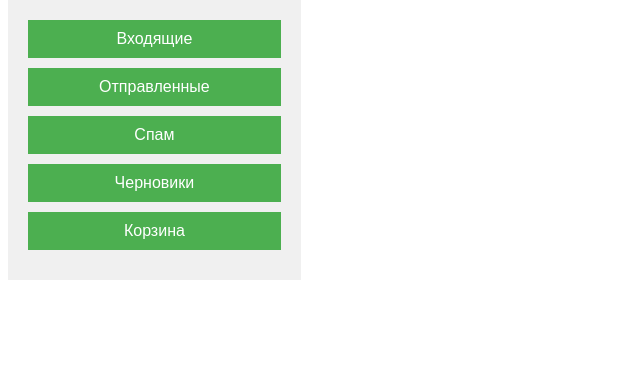
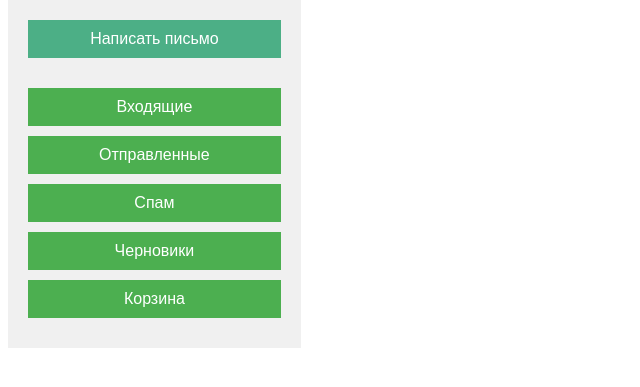
Before and after one commit to Tokiwokoe/email-client, a FastAPI app: page /pages/base in a window 1280 px wide. Shown: the part 26-413 px from the top of the page, without its empty margins (0-640 px from the left). Run offline with FastAPI, Linux system fonts and the light colour scheme; parts of the project's set-up code (start-up, migrations or seed data) failed here and were passed over.

Commit message:
send email w/ static email address

```diff
--- a/src/mail/services.py
+++ b/src/mail/services.py
@@ -7,8 +7,6 @@ import io
 import smtplib
 from email.mime.text import MIMEText
 from email.mime.multipart import MIMEMultipart
-
-from config import PASSWORD
 from cryptography.services import decrypt_message, rsa
 from database import async_session_maker
 from models.models import email_letter
--- a/src/main.py
+++ b/src/main.py
@@ -1,14 +1,14 @@
 from Crypto.Cipher import PKCS1_OAEP
 from starlette.responses import RedirectResponse
 from config import PASSWORD
-from fastapi import FastAPI, status
+from fastapi import FastAPI, status, Request, Form
 from fastapi_users import FastAPIUsers
 from auth.auth import auth_backend
 from auth.manager import get_user_manager
 from auth.schemas import UserRead, UserCreate
 from database import User
 from mail.services import imap_read_email, smtp_send_email, add_send_mail_to_database, delete_email_by_number
-from pages.router import router as router_pages, get_base_template
+from pages.router import router as router_pages
 from cryptography.services import encrypt_message, create_keys, rsa
 
 
@@ -45,8 +45,8 @@ def read_email(imap_login, folder):
     return imap_read_email(imap_login, imap_password, folder)
 
 
-@app.post('/send-email/{smtp_login}%{receiver}%{mail_text}')
-def send_email(smtp_login: str, receiver: str, mail_text: str, cipher: bool = False, mail_subject: str = ''):
+@app.post('/send-email')
+async def send_email(smtp_login: str = Form(...), receiver: str = Form(...), mail_subject: str = Form(''), mail_text: str = Form(''), cipher: bool = Form(False)):
     try:
         if cipher:
             fake_rsa, public_key, private_key, encrypted_des_key, encrypted_des_iv = create_keys()
@@ -72,10 +72,11 @@ def send_email(smtp_login: str, receiver: str, mail_text: str, cipher: bool = Fa
             des_iv_header = 'DES_IV: False'
 
         #await add_send_mail_to_database(smtp_login, receiver, mail_subject, mail_text)
-        return smtp_send_email(smtp_login, smtp_password, receiver, mail_subject, str(mail_text), cipher_header,
-                               rsa_header, des_key_header, des_iv_header)
+        await smtp_send_email(smtp_login, smtp_password, receiver, mail_subject, str(mail_text), cipher_header,
+                              rsa_header, des_key_header, des_iv_header)
     except Exception as err:
         print(err)
+    return RedirectResponse(f'/pages/base', status_code=status.HTTP_303_SEE_OTHER)
 
 
 @app.post('/delete-email/{message_id}', response_class=RedirectResponse)
--- a/src/templates/base.html
+++ b/src/templates/base.html
@@ -20,6 +20,11 @@
             background-color: #f0f0f0;
             padding: 20px;
         }
+        .write-letter {
+            width: 100%;
+            background-color: #f0f0f0;
+            margin-bottom: 30px;
+        }
         .content {
             flex-grow: 1;
             padding: 20px;
@@ -34,6 +39,16 @@
             border: none;
             text-align: center;
         }
+        .write-button {
+            display: block;
+            margin-bottom: 10px;
+            text-decoration: none;
+            background-color: #4CAF86;
+            color: white;
+            padding: 10px;
+            border: none;
+            text-align: center;
+        }
         .button:hover {
             background-color: #45a049;
         }
--- a/src/templates/main_page.html
+++ b/src/templates/main_page.html
@@ -2,6 +2,9 @@
 {% block content %}
 <div class="container">
     <div class="menu">
+        <div class="write-letter">
+        <a class="write-button" href="/pages/write-email">Написать письмо</a>
+    </div>
         <a class="button" href="/pages/base?folder=INBOX">Входящие</a>
         <a class="button" href="/pages/base?folder=SentBox">Отправленные</a>
         <a class="button" href="/pages/base?folder=Spam">Спам</a>
```
Also changed, not shown: src/models/models.py (+4 -6 lines), src/pages/router.py (+6 -1 lines), src/templates/write_letter.html (added, +21 -0 lines).
